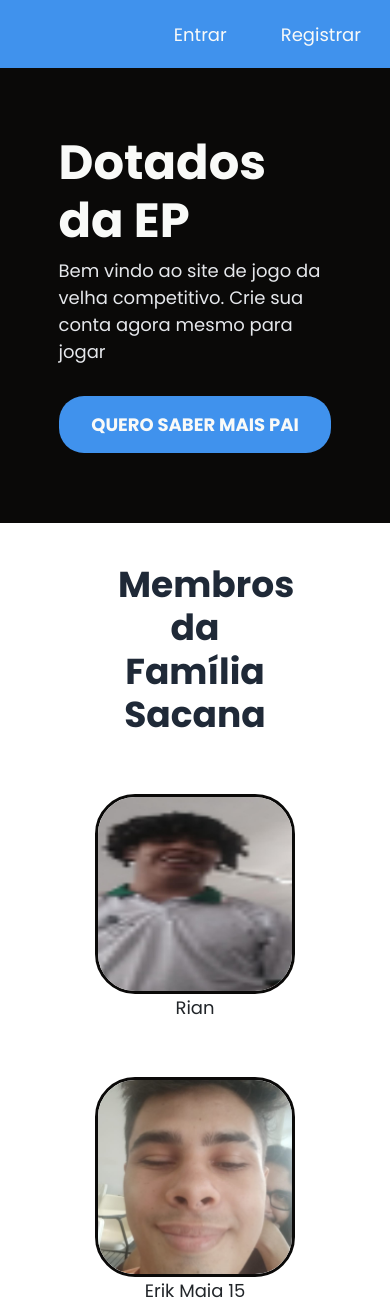
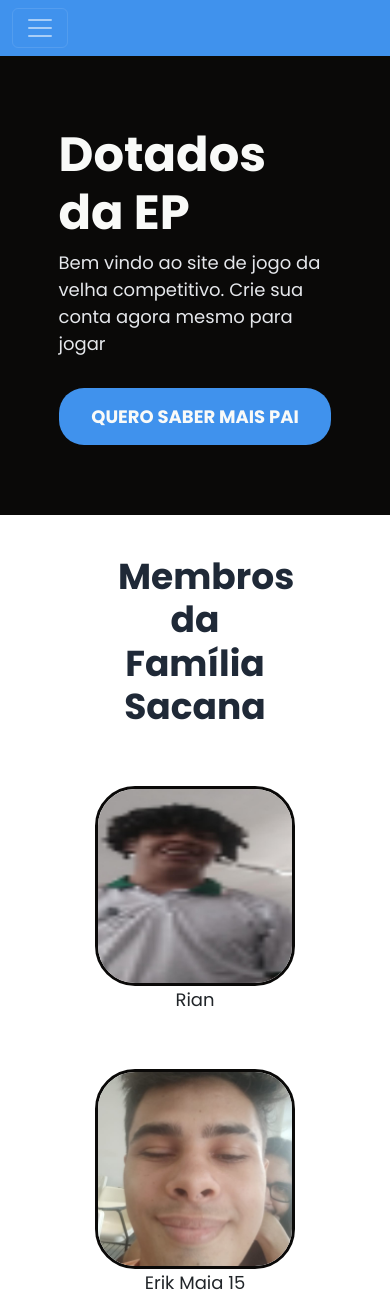
Before and after one commit to shirubaarison/caps.com, a Flask app: page / in a window 390 px wide. Shown: the top 1302 px of the page. Run offline with Flask 3, Linux system fonts and the light colour scheme; some libraries are stand-ins or nearby versions.

Commit message:
responsive

```diff
--- a/static/style.css
+++ b/static/style.css
@@ -22,7 +22,7 @@ body[data-theme="claro"] {
 
 
 main {
-    padding-top: 64px;
+    padding-top: 56px;
     min-height: 100vh;
 }
 
@@ -34,6 +34,10 @@ main {
 
 a:hover {
     color: var(--color-7);
+}
+
+.navbarra {
+    background-color: var(--color-2);
 }
 
 .navbarra ul {
--- a/templates/layout.html
+++ b/templates/layout.html
@@ -20,24 +20,33 @@
 </head>
 <body data-theme="claro">
     <header>
-        <nav class="navbarra fixed-top">
-            <ul>
+        <nav class="navbar navbarra navbar-expand-lg navbar-dark fixed-top">
+            <div class="container">
+                <button class="navbar-toggler" type="button" data-toggle="collapse" data-target="#navbarNav"
+                    aria-controls="navbarNav" aria-expanded="false" aria-label="Toggle navigation">
+                    <span class="navbar-toggler-icon"></span>
+                </button>
+                <div class="collapse navbar-collapse" id="navbarNav">
+                    <ul class="navbar-nav ml-auto">
                         {% if session["user_id"] %}
                         {% if not inIndex %}
-                <li style="margin-right: auto;"><a href="/">← Home</a></li>
+                        <li class="nav-item"><a class="nav-link" href="/">← Home</a></li>
                         {% endif %}
-                <li><a href="/perfil">{{ session["username"] }}</a></li>
-                <li><a href="/partidas">Partidas</a></li>
-                <li><a href="/jogar">Jogar</a></li>
-                <li><a href="/ranking">Ranking</a></li>
-                <li><a href="/logout">Logout</a></li>
+                        <li class="nav-item"><a class="nav-link" href="/perfil">{{ session["username"] }}</a></li>
+                        <li class="nav-item"><a class="nav-link" href="/partidas">Partidas</a></li>
+                        <li class="nav-item"><a class="nav-link" href="/jogar">Jogar</a></li>
+                        <li class="nav-item"><a class="nav-link" href="/ranking">Ranking</a></li>
+                        <li class="nav-item"><a class="nav-link" href="/logout">Logout</a></li>
                         {% else %}
-                <li><a href="/login">Entrar</a></li>
-                <li><a href="/register">Registrar</a></li>
+                        <li class="nav-item"><a class="nav-link" href="/login">Entrar</a></li>
+                        <li class="nav-item"><a class="nav-link" href="/register">Registrar</a></li>
                         {% endif %}
                     </ul>
+                </div>
+            </div>
         </nav>
     </header>
+
     <main>
         {% if get_flashed_messages() %}
         <div>
@@ -60,5 +69,11 @@
         $('#flash').fadeOut('fast');
     }, 5000);
     </script>
+
+    <!-- jQuery -->
+    <script src="https://code.jquery.com/jquery-3.5.1.slim.min.js"></script>
+    <!-- Bootstrap Bundle with Popper.js -->
+    <script src="https://stackpath.bootstrapcdn.com/bootstrap/4.5.2/js/bootstrap.bundle.min.js"></script>
+
 </body>
 </html>
```
Lines whose indentation alone changed are shown as unchanged.
